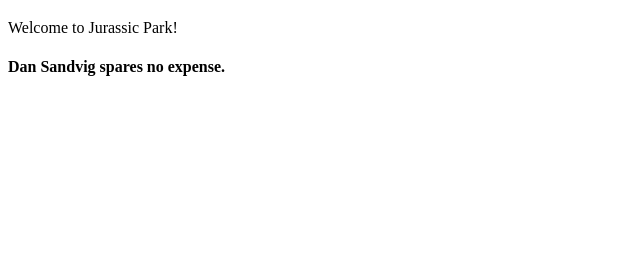
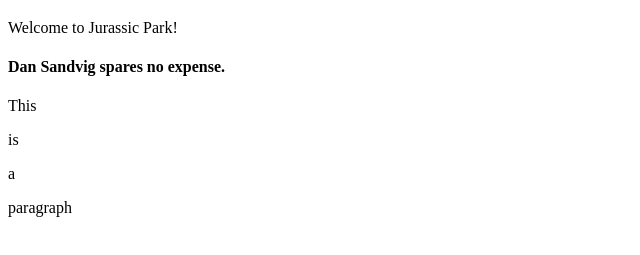
Before and after one commit to DanSandvig/NSACHTMLCSSTest, a plain HTML site: page index.html in a window 1280 px wide. Shown: the part 61-316 px from the top of the page, without its empty margins (0-640 px from the left). Drawn offline with Linux system fonts and the light colour scheme.

Commit message:
DS: Added multiple paragraphs

```diff
--- a/index.html
+++ b/index.html
@@ -11,5 +11,9 @@
     <h1>Welcome to HTML</h1>
     <p>Welcome to Jurassic Park!</p>
     <h4>Dan Sandvig spares no expense.</h4>
+    <p>This</p>
+    <p>is</p>
+    <p>a</p>
+    <p>paragraph</p>
 </body>
 </html>
```
